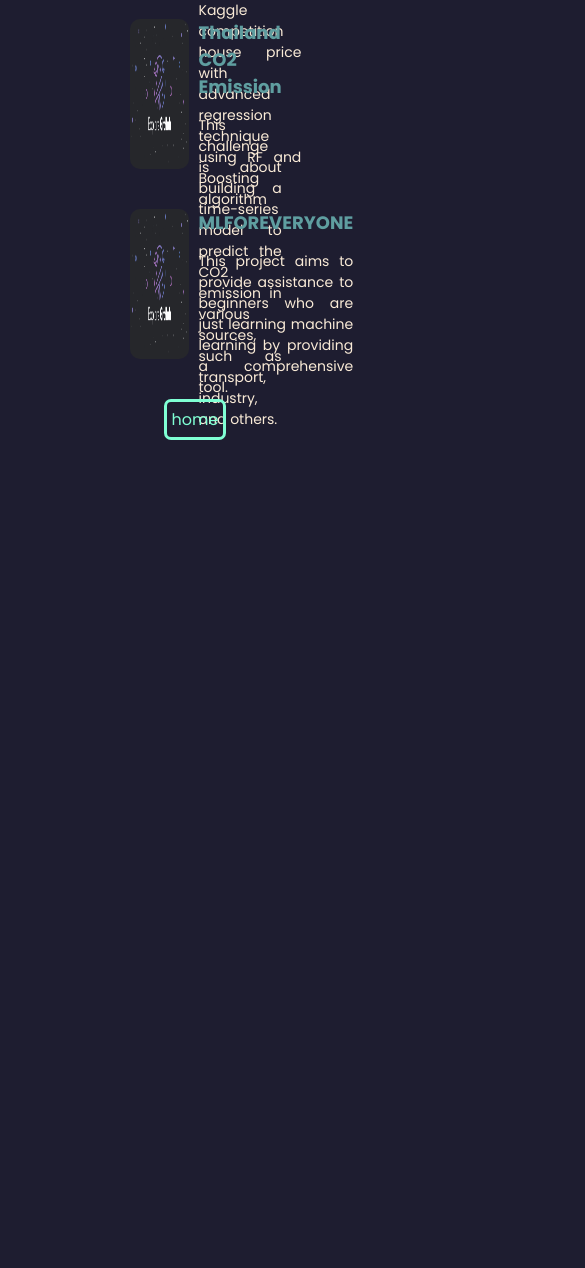
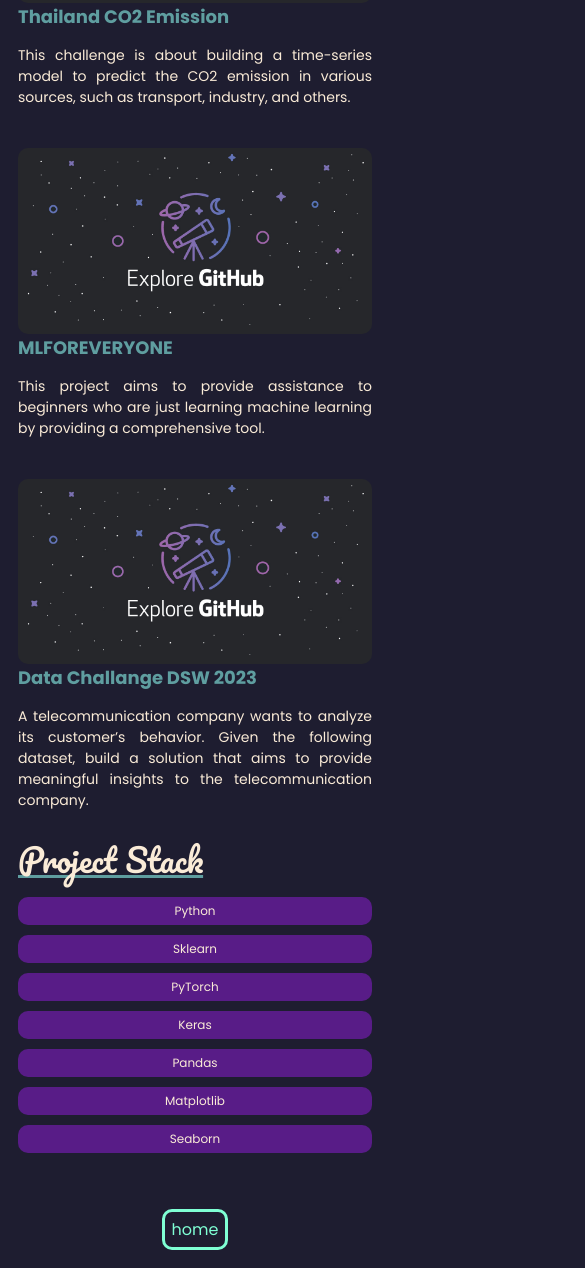
Before and after one commit to srikresna/srikresna.github.io, a plain HTML site: page main/project.html in a window 390 px wide. Shown: the part 710-1978 px from the top of the page, 585 px wide, since content can reach past the window. Before the commit the page ends 1188 px from the top, so only its background shows below. Drawn offline with Linux system fonts and the light colour scheme.

Commit message:
chore: update functionality and responsive

```diff
--- /dev/null
+++ b/css/eduStyle.css
@@ -0,0 +1,30 @@
+body {
+    background: #1E1D30;
+    display: flex;
+    flex-direction: column;
+    align-items: center;
+    justify-content: center;
+    height: 100vh;
+}
+
+.bro {
+    display: flex;
+    flex-direction: column;
+    align-items: center;
+
+}
+
+.bro p {
+    font-family: "Poppins", sans-serif;
+    color: antiquewhite;
+    font-size: 74px;
+    margin: 0px;
+    text-align: justify;
+
+}
+
+.bro a {
+    color: antiquewhite;
+    margin-top: 30px;
+    font-family: "Poppins";
+}
--- a/style.css
+++ b/css/parentStyle.css
@@ -13,8 +13,6 @@
     justify-content: center;
     height: 100%;
 }
-
-
 
 .navbar {
     background-color: #1E1D30;
@@ -36,14 +34,27 @@
     font-size: 14px;
 }
 
+.author a:hover{
+    text-shadow: 0px 0px 5px aquamarine;
+}
+
 .social-media{
     font-family: "Poppins", sans-serif;
 }
 
+.social-media a:hover{
+    text-decoration: underline;
+}
 
 .logo{
     width: 40%;
     height: auto;
+}
+
+.logo:hover{
+    transform: scale(1.35);
+    transition: 0.5s;
+    cursor: pointer;
 }
 
 .container-logo {
@@ -53,6 +64,7 @@
     width: 40%;
     text-align: center;
 }
+
 
 .container-content {
     background-color: #1E1D30;
@@ -71,26 +83,30 @@
 }
 
 .profession{
-    display: flex;
-    /* align-items: left; */
+    display: grid;
+    grid-template-columns: 1fr 1fr;
+    grid-gap: 30px;
     justify-content: space-between;
-    padding-left: 10px;
     padding: 10px;
-
 }
 
 .profession-block{
     font-family: "Poppins", sans-serif;
     padding: 5px 10px;
-    margin: 0px;
     font-size: 12px;
     color: antiquewhite;
     background-color: #581c87;
     border-radius: 10px;
-
+    text-align: center;
 }
 
-.about {
+.profession-block:hover {
+    transform: scale(1.05);
+    transition: 0.5s;
+    cursor: pointer;
+}
+
+.topic {
     color: antiquewhite;
     margin: 0px;
     margin-top: 10px;
@@ -111,78 +127,71 @@
     margin: 0px;
 }
 
-.next-button{
-    padding: 10px;
-    margin: 20px;
+.content-more {
+    display: grid;
+    grid-template-columns: 1fr 1fr 1fr;
+    grid-gap: 10px;
 }
 
-.second-page {
+.next-button{
+    height: 50px;
+    border-radius: 10px;
+    margin: 10px;
+    border-color: aquamarine;
+    border-style: solid;
+    display: flex;
+    align-items: center;
+    justify-content: center;
+}
+
+.next-button:hover{
+    box-shadow: 0px 0px 5px aquamarine;
+    transform: scale(1.05);
+    transition: 0.5s;
+}
+
+.next-button a {
     text-decoration: none;
-    border-style: solid;
-    border-radius: 7px;
-    border-color: aquamarine;
     color: aquamarine;
     display: inline-block;
-    padding: 5px;
     font-family: "Poppins", sans-serif;
 }
 
-.about_project {
-    color: antiquewhite;
-    margin: 0px;
-    margin-top: 10px;
-    padding-left: 10px;
-    font-size: 32px;
-    text-decoration-line: underline;
-    text-decoration-color: cadetblue;
-    text-decoration-thickness: 3px;
-    text-decoration-skip-ink: none;
-    font-family: 'Pacifico', cursive;
+/* dual screen responsive */
+@media screen and (max-width: 1024px) {
+    .navbar {
+        width: 60%;
+    }
+    .container-logo {
+        width: 60%;
+    }
+    .container-content {
+        width: 60%;
+    }
 }
 
-
-
-.project-block{
-    padding-left: 10px;
-    margin-top: 20px;
-    display: flex;
-    flex-direction: row;
-    justify-content: space-between;
-    height: 150px;
-    padding: 10px;
+/* tablet responsive */
+@media screen and (max-width: 768px) {
+    .navbar {
+        width: 80%;
+    }
+    .container-logo {
+        width: 80%;
+    }
+    .container-content {
+        width: 80%;
+    }
 }
 
-.project-img{
-    width: 45%;
-    height: 100%;
-    border-radius: 10px;
+/* mobile responsive */
+@media screen and (max-width: 480px) {
+    .navbar {
+        width: 100%;
+    }
+    .container-logo {
+        width: 100%;
+    }
+    .container-content {
+        width: 100%;
+    }
 }
-
-.project-details{
-    display: flex;
-    flex-direction: column;
-    padding-left: 10px;
-}
-
-.project-title{
-    font-family: "Poppins", sans-serif;
-    color: cadetblue;
-    font-size: 18px;
-    margin: 0px;
-    margin-bottom: 15px;
-    text-align: justify;
-}
-
-.project-title a{
-    text-decoration: none;
-    color: cadetblue;
-    font-weight: bold;
-}
-
-.project-description{
-    font-family: "Poppins", sans-serif;
-    color: antiquewhite;
-    font-size: 14px;
-    margin: 0px;
-    text-align: justify;
-}
--- /dev/null
+++ b/css/projectStyle.css
@@ -0,0 +1,152 @@
+.tech-stack{
+    display: grid;
+    grid-template-columns: 1fr 1fr 1fr 1fr;
+    grid-gap: 10px;
+    justify-content: space-between;
+    padding: 10px;
+}
+
+.tech-block{
+    font-family: "Poppins", sans-serif;
+    padding: 5px 10px;
+    font-size: 12px;
+    color: antiquewhite;
+    background-color: #581c87;
+    border-radius: 10px;
+    text-align: center;
+}
+
+.tech-block:hover {
+    transform: scale(1.05);
+    transition: 0.2s;
+    cursor: pointer;
+}
+
+.about_project {
+    color: antiquewhite;
+    margin: 0px;
+    margin-top: 10px;
+    padding-left: 10px;
+    font-size: 32px;
+    text-decoration-line: underline;
+    text-decoration-color: cadetblue;
+    text-decoration-thickness: 3px;
+    text-decoration-skip-ink: none;
+    font-family: 'Pacifico', cursive;
+}
+
+.project-block{
+    margin-top: 20px;
+    display: grid;
+    grid-template-columns: 1fr 1fr;
+    padding: 10px;
+    align-items: center;
+    border-radius: 10px;
+}
+
+.project-block:hover{
+    box-shadow: 0px 0px 5px antiquewhite;
+    transform: scale(1.05);
+    transition: 0.5s;
+    cursor: pointer;
+}
+
+.project-img{
+    width: 15rem;
+    max-width: 100%;
+    border-radius: 10px;
+}
+
+.project-details{
+    display: flex;
+    flex-direction: column;
+    padding-left: 10px;
+}
+
+.project-title{
+    font-family: "Poppins", sans-serif;
+    color: cadetblue;
+    font-size: 18px;
+    margin: 0px;
+    margin-bottom: 15px;
+    text-align: justify;
+}
+
+.project-title a{
+    text-decoration: none;
+    color: cadetblue;
+    font-weight: bold;
+}
+
+.project-title a:hover{
+    text-decoration: underline;
+}
+
+.project-description{
+    font-family: "Poppins", sans-serif;
+    color: antiquewhite;
+    font-size: 14px;
+    margin: 0px;
+    text-align: justify;
+}
+
+.back-button{
+    width: 70px;
+    padding: 5px;
+    border-radius: 10px;
+    margin: 10px;
+    border-color: aquamarine;
+    border-style: solid;
+    display: flex;
+    align-items: center;
+    justify-content: center;
+}
+
+.back-button:hover{
+    box-shadow: 0px 0px 5px aquamarine;
+    transform: scale(1.05);
+    transition: 0.5s;
+}
+
+.back-button a {
+    text-decoration: none;
+    color: aquamarine;
+    display: inline-block;
+    font-family: "Poppins", sans-serif;
+}
+
+@media only screen and (max-width: 600px) {
+    .tech-stack{
+        grid-template-columns: 1fr 1fr;
+    }
+    .project-block{
+        grid-template-columns: 1fr;
+    }
+    .project-img{
+        width: 100%;
+    }
+    .project-details{
+        padding-left: 0px;
+    }
+    .back-button{
+        width: 50px;
+    }
+}
+
+@media only screen and (max-width: 400px) {
+    .tech-stack{
+        grid-template-columns: 1fr;
+    }
+    .project-block{
+        grid-template-columns: 1fr;
+    }
+    .project-img{
+        width: 100%;
+    }
+    .project-details{
+        padding-left: 0px;
+    }
+    .back-button{
+        width: 50px;
+    }
+}
--- a/project.html
+++ b/main/project.html
@@ -4,8 +4,9 @@
 <head>
     <meta charset="UTF-8">
     <meta name="viewport" content="width=device-width, initial-scale=1.0">
-    <title>srikresna-project</title>
-    <link rel="stylesheet" href="style.css">
+    <title>Project List</title>
+    <link rel="stylesheet" href="../css/projectStyle.css">
+    <link rel="stylesheet" href="../css/parentStyle.css">
     <link rel="icon" href="img/cartoon.png" </head>
 
 <body>
@@ -20,25 +21,13 @@
         </div>
     </div>
 
-    <div class="container-logo">
-        <img class="logo" src="img/cartoon2.png">
-    </div>
+
 
     <div class="container-content">
-        <p class="about_project"> Project Stack
-        <div class="profession">
-            <div class="profession-block">Phyton</div>
-            <div class="profession-block">Sklearn</div>
-            <div class="profession-block">PyTorch</div>
-            <div class="profession-block">Keras</div>
-            <div class="profession-block">Pandas</div>
-            <div class="profession-block">Matplotlib</div>
-            <div class="profession-block">Seaborn</div>
-        </div>
         <p class="about_project"> Project List </p>
 
         <div class="project-block">
-            <img class="project-img" src="img/github.jpg">
+            <img class="project-img" src="../img/github.jpg">
             <div class="project-details">
                 <p class="project-title">
                     <a href="https://github.com/srikresna/house-prices-advanced-regression-technique" target="_blank">House Price Advanced Regression Technique</a>
@@ -49,7 +38,7 @@
             </div>
         </div>
         <div class="project-block">
-            <img class="project-img" src="img/github.jpg">
+            <img class="project-img" src="../img/github.jpg">
             <div class="project-details">
                 <p class="project-title">
                     <a href="https://github.com/srikresna/thailand-co2-emission" target="_blank">Thailand CO2 Emission</a>
@@ -60,7 +49,7 @@
             </div>
         </div>
         <div class="project-block">
-            <img class="project-img" src="img/github.jpg" >
+            <img class="project-img" src="../img/github.jpg" >
             <div class="project-details">
                 <p class="project-title">
                     <a href="https://github.com/srikresna/mlforeveryone" target="_blank">MLFOREVERYONE</a>
@@ -70,11 +59,32 @@
                 </p>
             </div>
         </div>
+        <div class="project-block">
+            <img class="project-img" src="../img/github.jpg" >
+            <div class="project-details">
+                <p class="project-title">
+                    <a href="https://github.com/srikresna/data-challange-dsw-2023" target="_blank">Data Challange DSW 2023</a>
+                </p>
+                <p class="project-description">
+                    A telecommunication company wants to analyze its customer’s behavior. Given the following dataset, build a solution that aims to provide meaningful insights to the telecommunication company.
+                </p>
+            </div>
+        </div>
 
-
+        <p class="about_project"> Project Stack
+            <div class="tech-stack">
+                <div class="tech-block">Python</div>
+                <div class="tech-block">Sklearn</div>
+                <div class="tech-block">PyTorch</div>
+                <div class="tech-block">Keras</div>
+                <div class="tech-block">Pandas</div>
+                <div class="tech-block">Matplotlib</div>
+                <div class="tech-block">Seaborn</div>
+            </div>
     </div>
-    <div class="next-button">
-        <a href="./index.html" class="second-page">home</a>
+    <br><br>
+    <div class="back-button">
+        <a href="../index.html" class="second-page">home</a>
     </div>
 
 
```
Also changed, not shown: index.html (+17 -12 lines), main/contact.html (added, +15 -0 lines), main/edu.html (added, +15 -0 lines), 1 other file.
